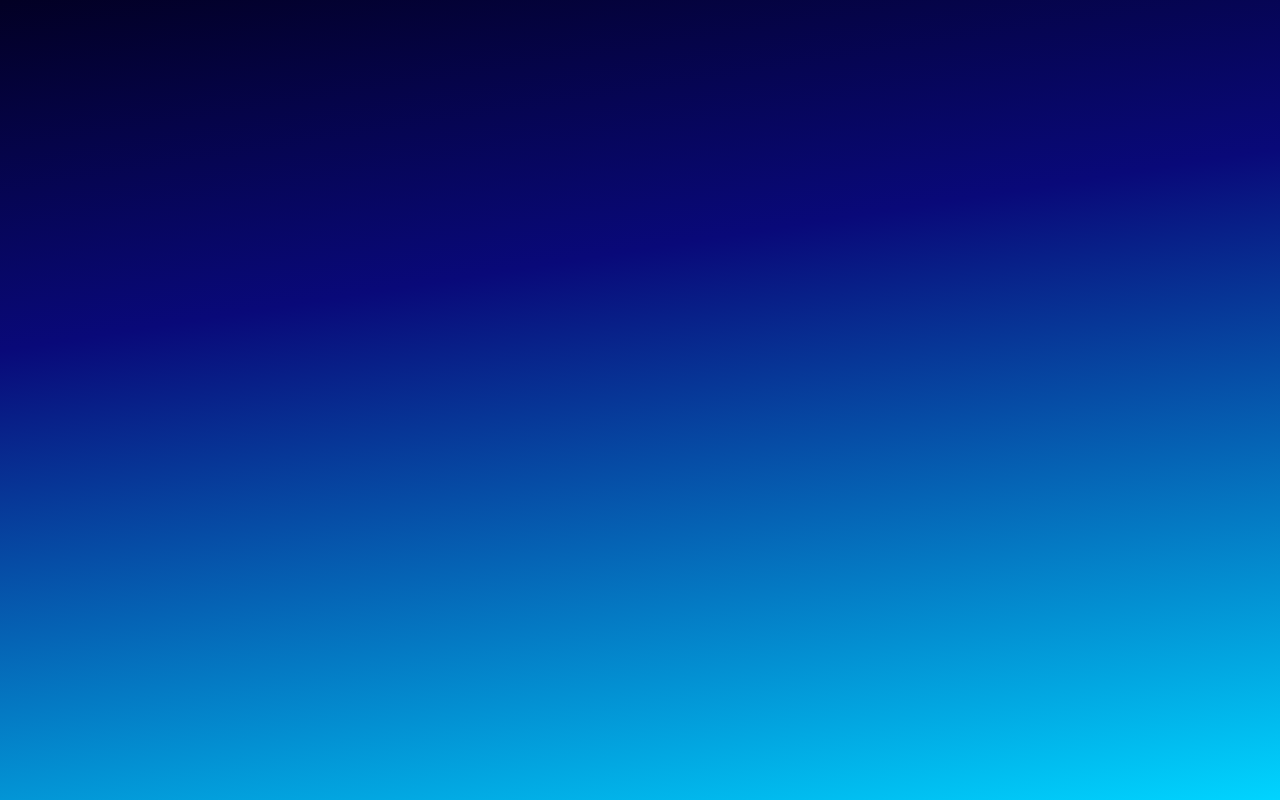
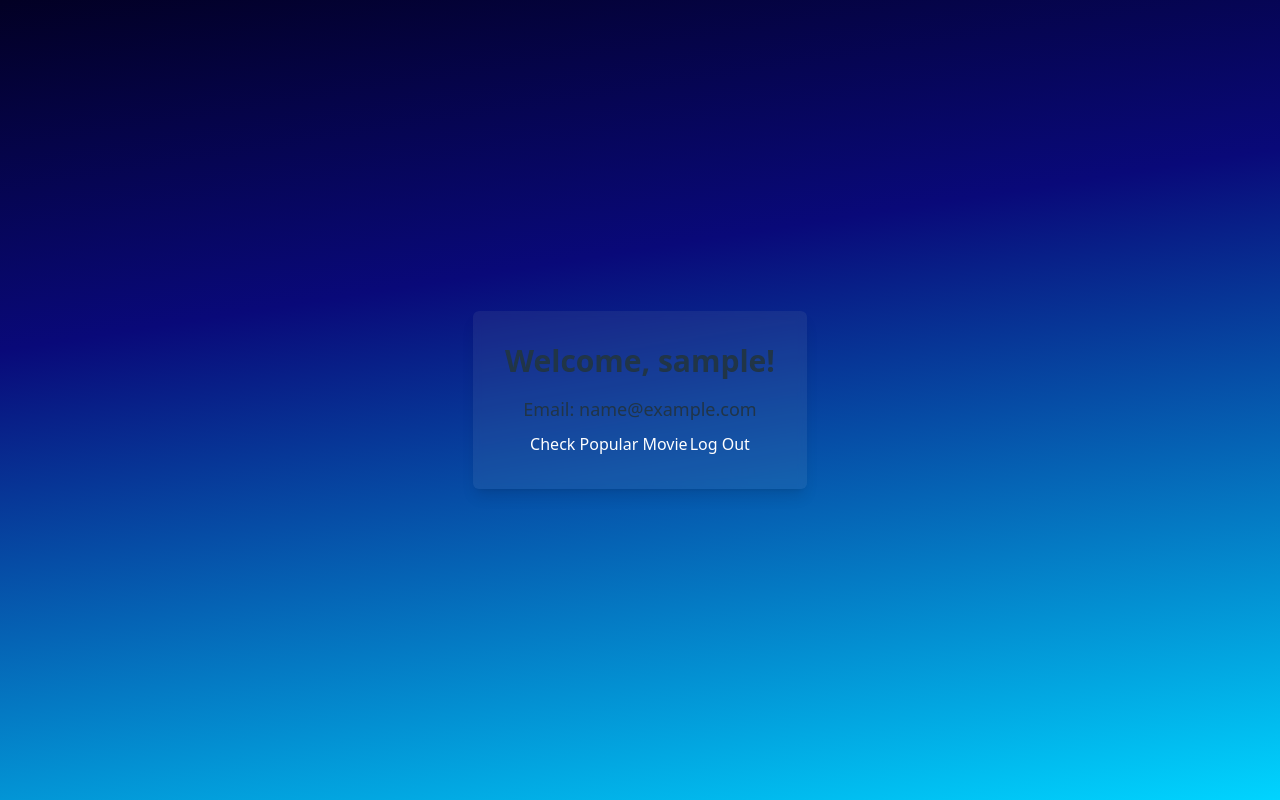
Before and after one commit to vienyevelyn/PopularMovieWeb, a React (Vite) app: page /profile in a window 1280 px wide. Built offline with nearby package versions, Linux system fonts and the light colour scheme; sample sign-in values are in the browser's storage.

Commit message:
feat(talent-growth): Setting Base for Profile + Adding Email in Register

```diff
--- a/src/pages/Profile.jsx
+++ b/src/pages/Profile.jsx
@@ -1,7 +1,52 @@
 import React from "react";
+import { useEffect } from "react";
+
+import { useNavigate } from "react-router-dom";
 
 function Profile(){
+    const navigate = useNavigate();
+    const user = JSON.parse(localStorage.getItem('UserExist'))
+    const data = JSON.parse(localStorage.getItem('user'))
 
+    useEffect(() => {
+        if (!user) {
+        navigate('/login')
+        }
+    }, [user, navigate])
+
+
+    if (!user || !data) {
+        return null
+    }
+
+
+    const LogingOut = ()=> {
+        localStorage.removeItem('UserExist')
+        navigate('/login')
+    }
+
+    const checkMovie = ()=>{
+        navigate('/Movie')
+    }
+
+    return (
+        <>
+            <div className="bg-gray-400 rounded-md backdrop-filter backdrop-blur-sm bg-opacity-10 shadow-lg p-8">
+                <h1 className="text-3xl font-bold mb-4">
+                    Welcome, {data.username}!
+                </h1>
+                <p className="text-lg mb-2">
+                    <span>Email: {data.email}</span>
+                </p>
+                <button className="text-white" onClick={checkMovie}>
+                    Check Popular Movie
+                </button>
+                <button className="text-white" onClick={LogingOut}>
+                    Log Out
+                </button>
+            </div>
+        </>
+    )
 
 
 }
--- a/src/pages/Register.jsx
+++ b/src/pages/Register.jsx
@@ -5,15 +5,16 @@ import { useNavigate, Link } from "react-router-dom";
 function Register(){
     const [username, setUsername] = useState('')
     const [password, setPassword] = useState('')
+    const [email, setEmail] = useState('')
 
     const navigate = useNavigate();
     const WhenRegis = (e) =>{
         e.preventDefault()
-        if (!username || !password){
+        if (!username || !password || !email){
             return alert("Fill all fields!")
         }
 
-        localStorage.setItem('user', JSON.stringify({username, password}))
+        localStorage.setItem('user', JSON.stringify({username, password, email}))
 
         alert("Registration successful!")
         navigate('/login')
@@ -31,10 +32,13 @@ function Register(){
                     <h1 className="" style={{ color: "#090979" }}>Sign Up</h1>
                     <form onSubmit={WhenRegis}>
                         <div>
-                            <input type="text" placeholder="username" onChange={e => setUsername(e.target.value)}/>
+                            <input type="text" placeholder="username" value={username} onChange={e => setUsername(e.target.value)}/>
                         </div>
                         <div>
-                            <input type="password" onChange={e => setPassword(e.target.value)}/>
+                            <input type="email" placeholder="abc@gmail.com" value={email} onChange={e => setEmail(e.target.value)}/>
+                        </div>
+                        <div>
+                            <input type="password" value={password} onChange={e => setPassword(e.target.value)}/>
                         </div>
                         <button type="submit">Sign up</button>
 
```
